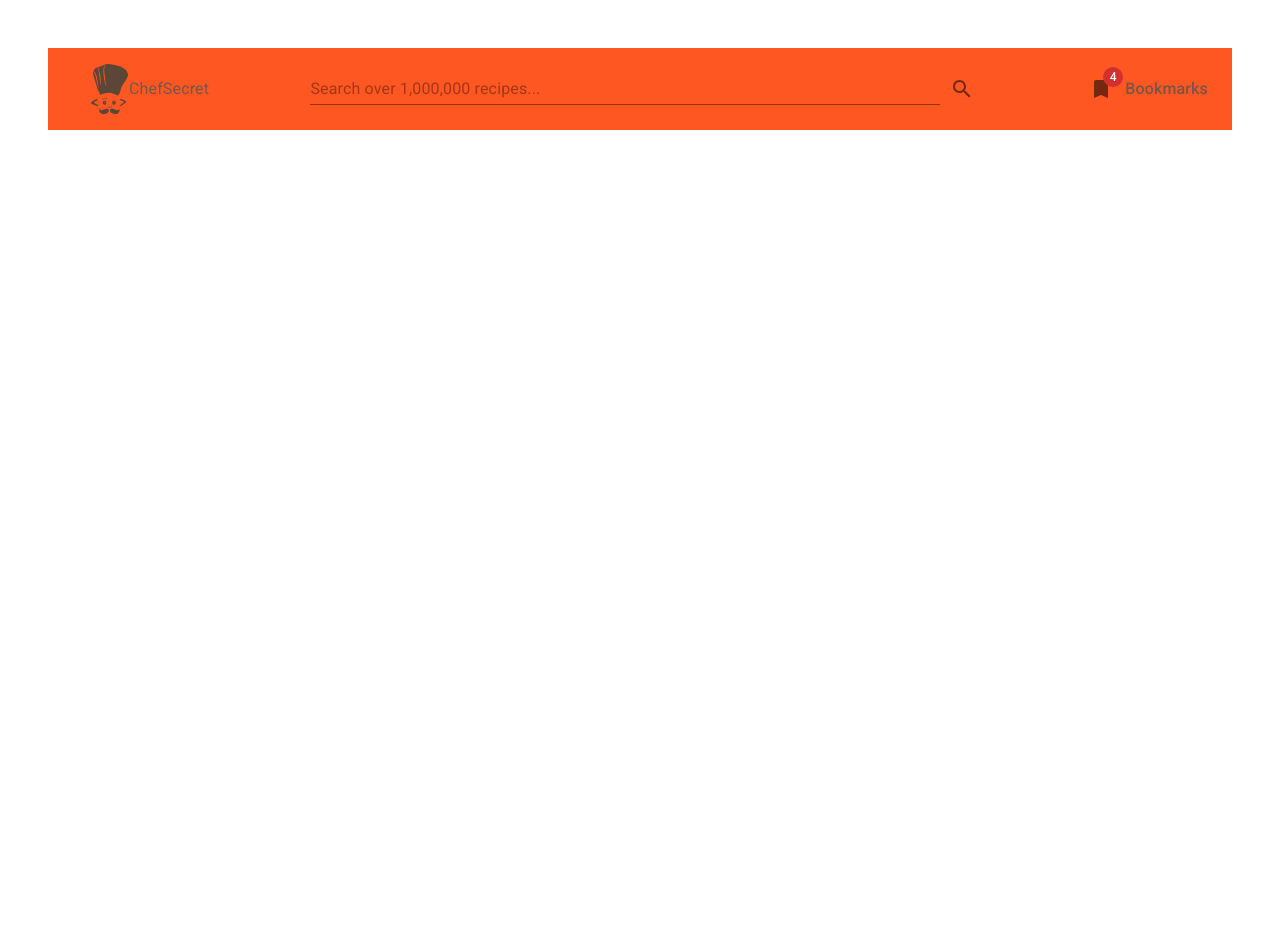
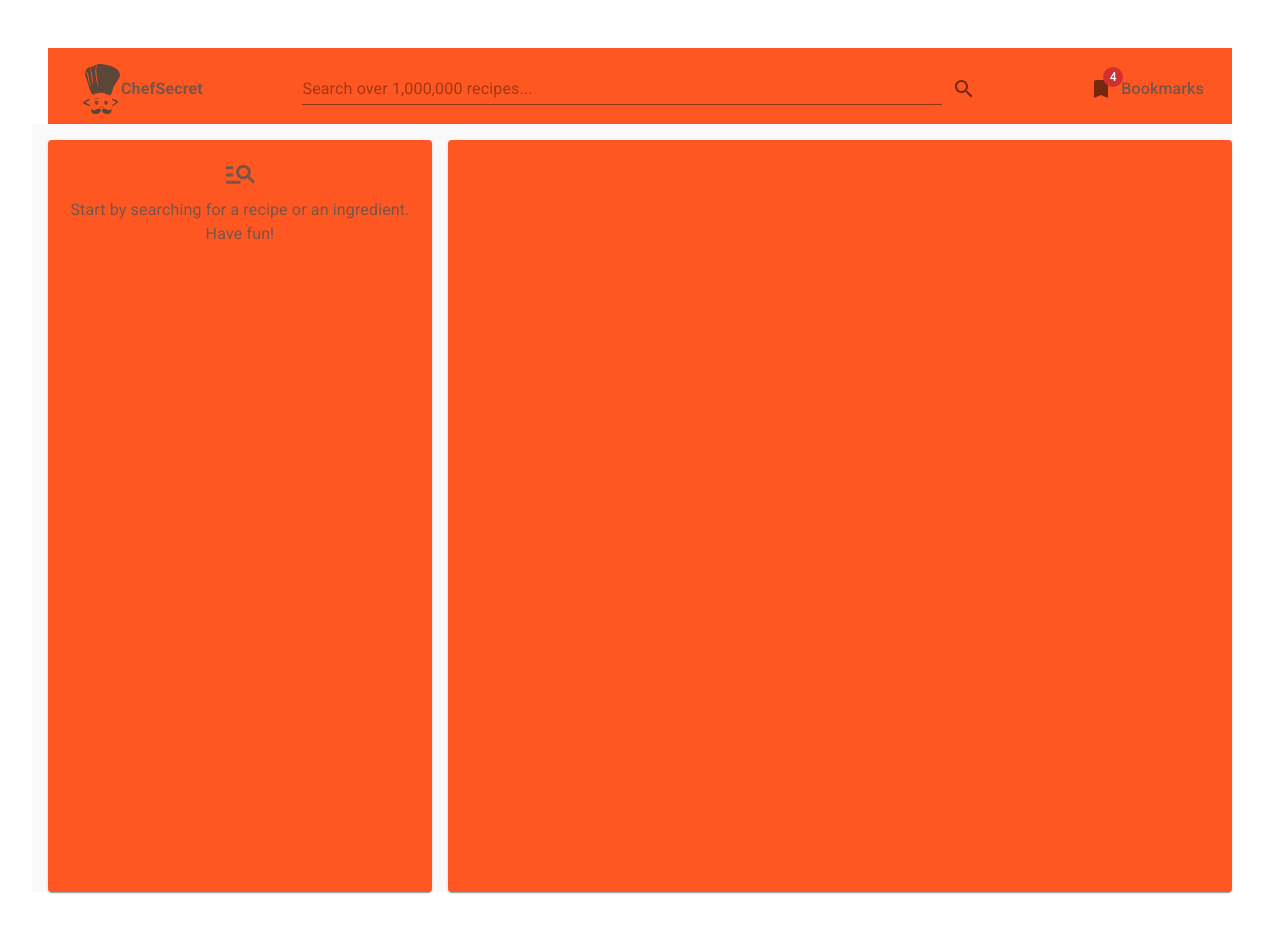
Before and after one commit to ovanzaimul/chef-secret, a React (Create React App) app: page / in a window 1280 px wide. Shown: the top 932 px of the page. Before the commit the page ends 800 px from the top, so only its background shows below. Built offline with nearby package versions, Linux system fonts and the light colour scheme.

Commit message:
update on the recipe section

```diff
--- a/src/components/App.js
+++ b/src/components/App.js
@@ -1,12 +1,19 @@
-import { Container, createSvgIcon, createTheme, Typography } from '@mui/material';
+import React from 'react';
+import { BrowserRouter as Router, Route } from 'react-router-dom';
+
+import { createTheme, Typography } from '@mui/material';
 import { ReactComponent as LogoApp } from '../assets/codechef.svg';
 import { ThemeProvider } from '@emotion/react';
 import { brown, deepOrange } from '@mui/material/colors';
+import { styled } from '@mui/material/styles';
+import Box from '@mui/material/Box';
+import Paper from '@mui/material/Paper';
+import Grid from '@mui/material/Grid';
 
-import { Box } from '@mui/system';
-import React from 'react';
 import SearchBar from './SearchBar';
 import Bookmark from './Bookmark';
+import RecipesPage from '../pages/RecipesPage';
+import RecipePage from '../pages/RecipePage';
 
 const theme = createTheme({
   palette: {
@@ -16,28 +23,59 @@ const theme = createTheme({
 });
 
 const style = {
+  container: { p: { lg: 6, md: 4, sm: 0 } },
   logo: { display: 'flex', alignItems: 'center' },
-  container: {
+  nav: {
     display: 'flex',
     justifyContent: 'space-between',
     p: 2,
-    backgroundColor: 'primary.main',
+    backgroundColor: '#ff5722',
+    marginBottom: '10px',
   },
 };
+
+const ItemContainer = styled(Paper)(({ theme }) => ({
+  ...theme.typography.body2,
+  padding: theme.spacing(2),
+  textAlign: 'center',
+  color: theme.palette.secondary.main,
+  backgroundColor: theme.palette.primary.main,
+  height: '90vh',
+  maxHeight: '90vh',
+  overflowY: 'scroll',
+}));
 
 const App = () => {
   return (
     <ThemeProvider theme={theme}>
-      <Box sx={{ p: 6 }}>
-        <Container sx={style.container} maxWidth='lg'>
-          <Box sx={style.logo} color='secondary.main'>
-            <LogoApp />
-            <Typography style={{ marginLeft: '-18px', fontWeight: 'medium' }}>ChefSecret</Typography>
+      <Router>
+        <Box sx={style.container}>
+          <Box component='nav' sx={style.nav}>
+            <Box sx={style.logo} color='secondary.main'>
+              <LogoApp />
+              <Typography color='secondary.main' style={{ marginLeft: '-18px', fontWeight: 'bold' }}>
+                ChefSecret
+              </Typography>
+            </Box>
+            <SearchBar />
+            <Bookmark />
           </Box>
-          <SearchBar />
-          <Bookmark />
-        </Container>
-      </Box>
+
+          {/* <Offset /> */}
+          <Grid spacing={2} sx={{ backgroundColor: '#f9f9f9' }} container>
+            <Grid xs={4} item>
+              <ItemContainer>
+                <Route path='/' component={RecipesPage} />
+              </ItemContainer>
+            </Grid>
+            <Grid xs={8} item>
+              <ItemContainer>
+                <Route path='/:id' component={RecipePage} />
+              </ItemContainer>
+            </Grid>
+          </Grid>
+        </Box>
+      </Router>
     </ThemeProvider>
   );
 };
--- a/src/components/Bookmark.js
+++ b/src/components/Bookmark.js
@@ -17,10 +17,10 @@ const Bookmark = () => {
         <Badge badgeContent={4} color='error'>
           <BookmarkIcon color='primary.light' />
         </Badge>
+        <Typography color='secondary.main' sx={{ fontWeight: 500, marginLeft: '8px' }}>
+          Bookmarks
+        </Typography>
       </IconButton>
-      <Typography color='secondary.main' sx={{ fontWeight: 500 }}>
-        Bookmarks
-      </Typography>
     </Box>
   );
 };
--- a/src/components/SearchBar.js
+++ b/src/components/SearchBar.js
@@ -1,4 +1,6 @@
-import React from 'react';
+import React, { useState } from 'react';
+import { fetchRecipes } from '../actions';
+import { connect } from 'react-redux';
 
 import IconButton from '@mui/material/IconButton';
 import { createSvgIcon, TextField } from '@mui/material';
@@ -12,19 +14,29 @@ const SearchIcon = createSvgIcon(
   'Search'
 );
 
-const SearchBar = () => {
+const SearchBar = ({ fetchRecipes }) => {
+  const [query, setQuery] = useState('');
+
+  const onFormSubmit = (e) => {
+    e.preventDefault();
+    fetchRecipes(query);
+  };
+
   return (
     <Box
       noValidate
       autoComplete='off'
       component='form'
       sx={{ p: '2px 4px', display: 'flex', alignItems: 'center', width: '60%', color: 'primary.main' }}
+      onSubmit={onFormSubmit}
     >
       <TextField
         variant='standard'
         sx={{ ml: 1, flex: 1 }}
         placeholder='Search over 1,000,000 recipes...'
         inputProps={{ 'aria-label': 'search recipe' }}
+        value={query}
+        onChange={(e) => setQuery(e.target.value)}
       />
       <IconButton type='submit' sx={{ p: '10px' }} aria-label='search'>
         <SearchIcon />
@@ -33,4 +45,8 @@ const SearchBar = () => {
   );
 };
 
-export default SearchBar;
+const mapStateToProps = (state) => {
+  return { recipes: state.recipes };
+};
+
+export default connect(mapStateToProps, { fetchRecipes })(SearchBar);
--- a/src/index.css
+++ b/src/index.css
@@ -1,13 +1,20 @@
 body {
   margin: 0;
-  font-family: -apple-system, BlinkMacSystemFont, 'Segoe UI', 'Roboto', 'Oxygen',
-    'Ubuntu', 'Cantarell', 'Fira Sans', 'Droid Sans', 'Helvetica Neue',
-    sans-serif;
+  font-family: -apple-system, BlinkMacSystemFont, 'Segoe UI', 'Roboto', 'Oxygen', 'Ubuntu', 'Cantarell', 'Fira Sans',
+    'Droid Sans', 'Helvetica Neue', sans-serif;
   -webkit-font-smoothing: antialiased;
   -moz-osx-font-smoothing: grayscale;
 }
 
 code {
-  font-family: source-code-pro, Menlo, Monaco, Consolas, 'Courier New',
-    monospace;
+  font-family: source-code-pro, Menlo, Monaco, Consolas, 'Courier New', monospace;
 }
+
+a {
+  text-decoration: none;
+  display: block;
+}
+
+::-webkit-scrollbar {
+  display: none;
+}
--- a/src/index.js
+++ b/src/index.js
@@ -1,6 +1,18 @@
 import React from 'react';
 import ReactDOM from 'react-dom';
+import './index.css';
 import App from './components/App';
-import './index.css';
+import reducers from './reducers';
 
-ReactDOM.render(<App />, document.getElementById('root'));
+import { Provider } from 'react-redux';
+import { createStore, applyMiddleware } from 'redux';
+import thunk from 'redux-thunk';
+
+const store = createStore(reducers, applyMiddleware(thunk));
+
+ReactDOM.render(
+  <Provider store={store}>
+    <App />
+  </Provider>,
+  document.getElementById('root')
+);
```
